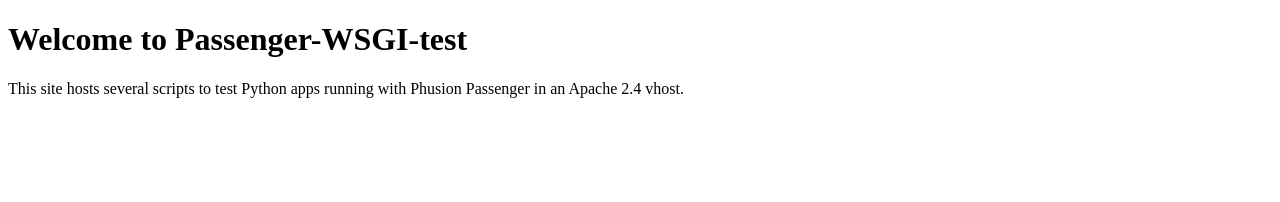
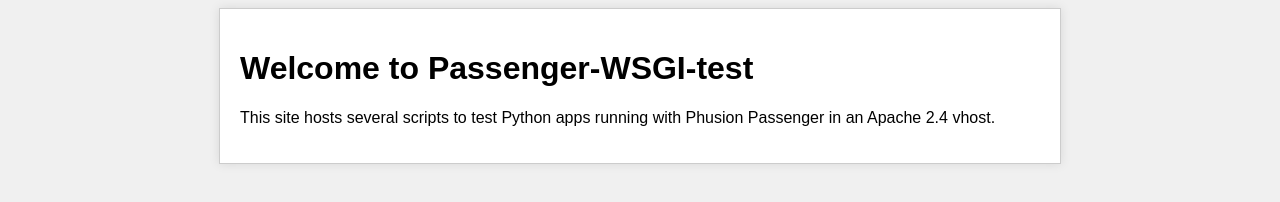
Before and after one commit to dtiberio/Passenger-WSGI-test, a plain HTML site: page docs/index.html in a window 1280 px wide. Drawn offline with Linux system fonts and the light colour scheme.

Commit message:
Update index.html
add some css

Signed-off-by: dtiberio <dtiberio@users.noreply.github.com>

```diff
--- a/docs/index.html
+++ b/docs/index.html
@@ -2,6 +2,23 @@
 <html>
 <head>
     <title>GitHub Pages Site</title>
+
+        <style>
+        /* Custom CSS styles for your theme */
+        body {
+            background-color: #f0f0f0;
+            font-family: Arial, sans-serif;
+        }
+        .container {
+            max-width: 800px;
+            margin: 0 auto;
+            padding: 20px;
+            background-color: #fff;
+            border: 1px solid #ccc;
+            box-shadow: 0 0 10px rgba(0, 0, 0, 0.1);
+        }
+    </style>
+
 </head>
 <body>
     <div class="container">
```
